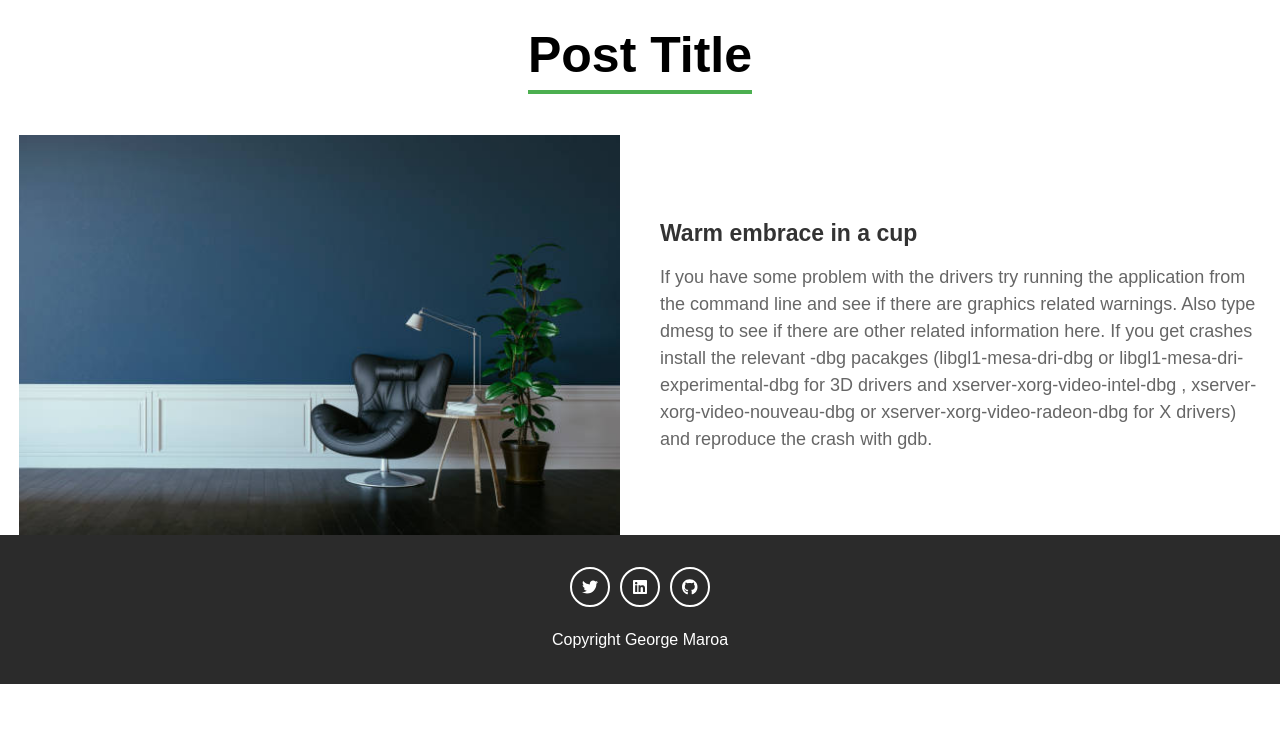
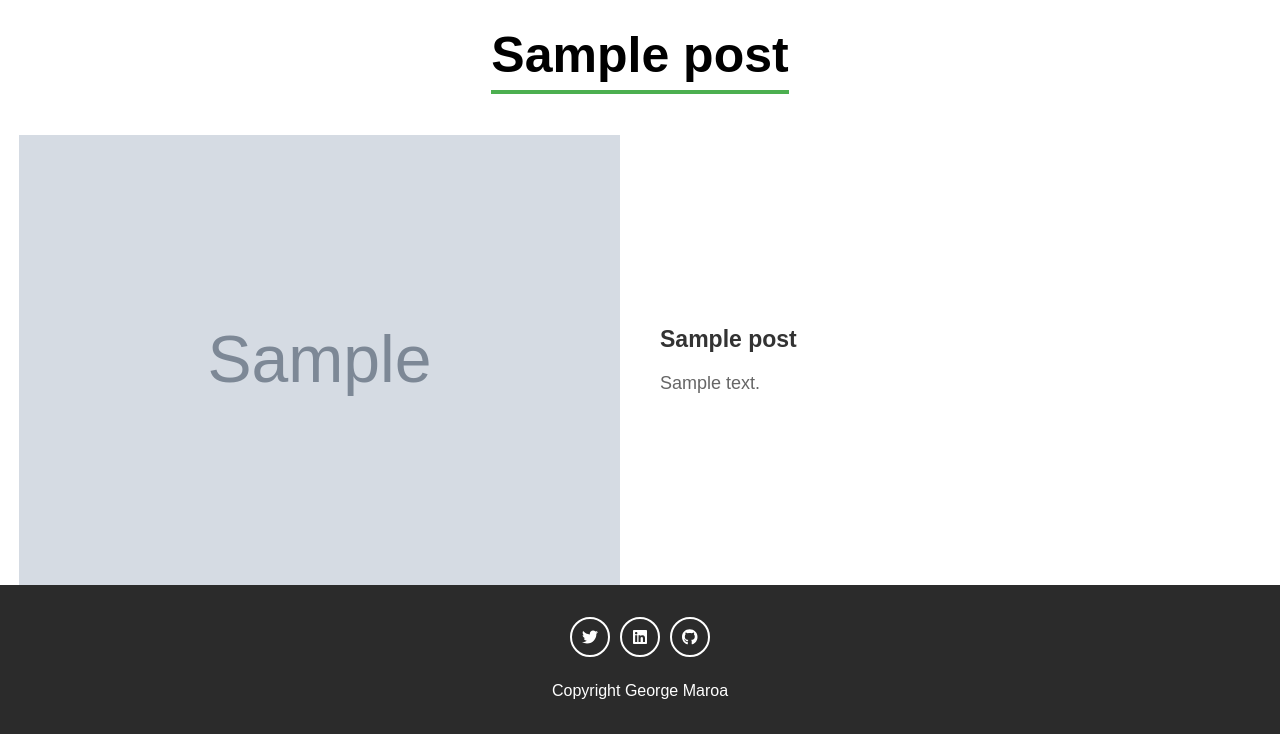
Before and after one commit to Maroa2002/Webstack---Portfolio-Project, a Flask app: template templates/post.html in a window 1280 px wide. Shown: the part 90-824 px from the top of the page. Before the commit the page ends 774 px from the top, so only its background shows below. Run offline with Flask 3, Linux system fonts and the light colour scheme; the template is opened without the code that fills it: values that come from a table or form of the project are taken from there, others are empty; tables that the repository leaves empty hold one stand-in row (values such as "Sample post"); grey boxes marked "Sample" are stand-in pictures; some libraries are stand-ins or nearby versions.

Commit message:
renders each individual post based on the post id

```diff
--- a/app.py
+++ b/app.py
@@ -47,9 +47,11 @@ def signup():
     return render_template("signup.html")
 
 
-@app.route("/post")
-def post():
-    return render_template("post.html")
+@app.route("/post/<int:post_id>")
+def get_each_post(post_id):
+    post = Post.query.get_or_404(post_id)
+
+    return render_template("post.html", post=post)
 
 
 @app.route("/about")
--- a/templates/index.html
+++ b/templates/index.html
@@ -29,7 +29,7 @@
                     <span>{{ post.author }}</span>
                     <a href="" class="blog-title">{{ post.title }}</a>
                     <p>{{ post.subtitle }}</p>
-                    <a href="" class="read-more">Read More</a>
+                    <a href="{{ url_for('get_each_post', post_id=post.id) }}" class="read-more">Read More</a>
                 </div>
 
             </div>
--- a/templates/post.html
+++ b/templates/post.html
@@ -1,25 +1,20 @@
 {% include "header.html" %}
 
     <div class="heading">
-        <h1>Post Title</h1>
-        <!-- <p>
-            Post Subtitle
-        </p> -->
+        <h1>{{ post.title }}</h1>
     </div>
 
     <div class="container">
         <section class="about">
             <div class="about-image">
-                <img src="static/images/post.jpg" alt="About-image">
+                <img src="{{ post.img_url }}" alt="About-image">
             </div>
 
             <div class="about-content">
-                <h2>Warm embrace in a cup</h2>
+                <h2>{{ post.subtitle }}</h2>
                 <p>
-                    If you have some problem with the drivers try running the application from the command line and see if there are graphics related warnings. Also type dmesg to see if there are other related information here.
-                    If you get crashes install the relevant -dbg pacakges (libgl1-mesa-dri-dbg or libgl1-mesa-dri-experimental-dbg for 3D drivers and xserver-xorg-video-intel-dbg , xserver-xorg-video-nouveau-dbg or xserver-xorg-video-radeon-dbg for X drivers) and reproduce the crash with gdb.
+                    {{ post.body }}
                 </p>
-                <!-- <a href="" class="read-more">Read More</a> -->
             </div>
         </section>
     </div>
```
